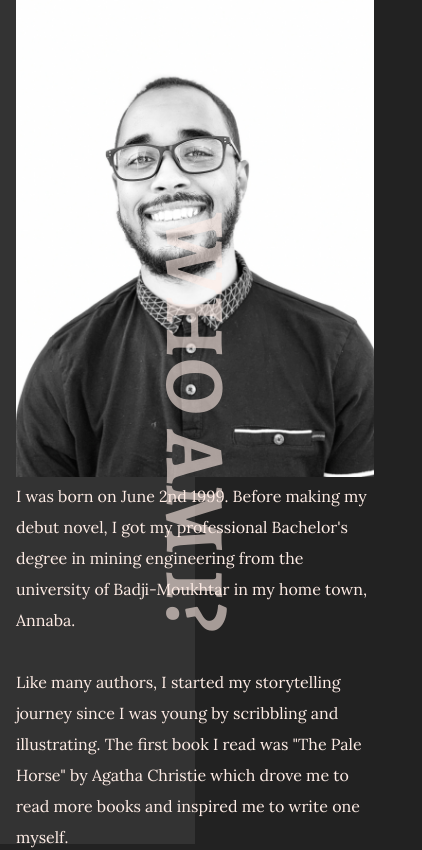
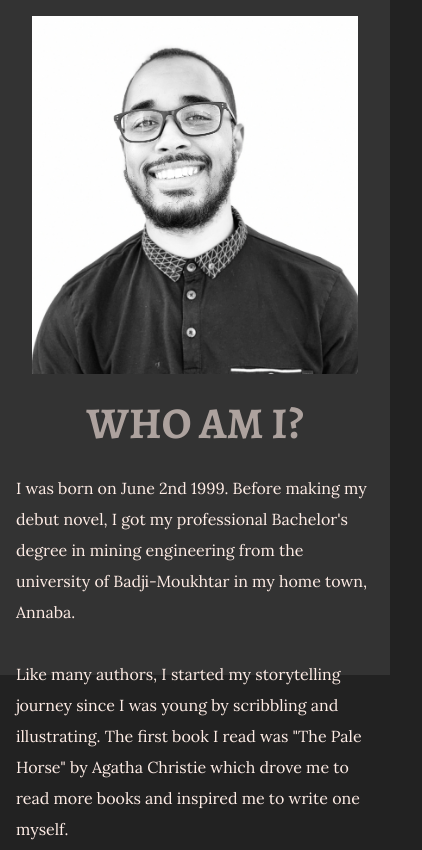
Before and after one commit to LokmaneDaoudi/L.D.Bsoton, a Nuxt app: page /about-me in a window 390 px wide. Shown: the top 850 px of the page, 422 px wide, since content can reach past the window. Built offline with nearby package versions, Linux system fonts and the light colour scheme.

Commit message:
responsive

```diff
--- a/assets/styles/_general.scss
+++ b/assets/styles/_general.scss
@@ -27,8 +27,6 @@ main {
 .container {
   max-width: 1625px;
   padding: 0 1rem;
-  margin: 0 auto 45px;
-  @media screen and (max-width: 768px) {
-    margin: 0 auto;
-  }
+  margin-left: auto;
+  margin-right: auto;
 }
--- a/assets/styles/primeflex/_grid.scss
+++ b/assets/styles/primeflex/_grid.scss
@@ -21,17 +21,18 @@
   padding-left: 0;
 }
 
-.g-3 {
-  margin-right: -3rem;
-  margin-left: -3rem;
+@media screen and (min-width: 768px) {
+  .g-3 {
+    margin-right: -5rem;
+    margin-left: -5rem;
+  }
+
+  .g-3 > .col,
+  .g-3 > [class*='col-'] {
+    padding-right: 5rem;
+    padding-left: 5rem;
+  }
 }
-
-.g-3 > .col,
-.g-3 > [class*='col-'] {
-  padding-right: 3rem;
-  padding-left: 3rem;
-}
-
 .col {
   flex-grow: 1;
   flex-basis: 0;
--- a/assets/styles/primeflex/_misc.scss
+++ b/assets/styles/primeflex/_misc.scss
@@ -125,3 +125,20 @@ $select-props: (
 @include style-class('pointer-events', $pointer-events-props);
 @include style-class('cursor', $cursor-props);
 @include style-class('user-select', $select-props);
+
+// box
+.box {
+  position: relative;
+  &::after {
+    content: '';
+    display: block;
+    padding-bottom: 100%;
+  }
+  > .box-content {
+    position: absolute;
+    left: 0;
+    top: 0;
+    width: 100%;
+    height: 100%;
+  }
+}
--- a/components/Header.vue
+++ b/components/Header.vue
@@ -2,7 +2,7 @@
 
 <template>
   <header>
-    <div class="container p-4 md:p-0 md:py-4 flex align-items-center">
+    <div class="container py-3 md:py-4 flex align-items-center">
       <div class="f-alegreya f-medium f-24px md:f-42px">L.D. Boston</div>
       <nav class="ml-auto nav-links" :class="{ show: sidebarShown }">
         <div class="mobile-nav head">
@@ -24,14 +24,16 @@
           <NuxtLink to="/books">Books</NuxtLink>
         </div>
       </nav>
-      <button class="mobile-nav toggle ml-auto" @click="toggleSidebar">&times;</button>
+      <button class="mobile-nav toggle ml-auto" @click="toggleSidebar">
+        &times;
+      </button>
     </div>
   </header>
 </template>
 
 <script lang="ts" setup>
 let sidebarShown = ref(false);
-let toggleSidebar = () => sidebarShown.value = !sidebarShown.value;
+let toggleSidebar = () => (sidebarShown.value = !sidebarShown.value);
 </script>
 
 <style lang="scss" scoped>
--- a/pages/about-me.vue
+++ b/pages/about-me.vue
@@ -1,10 +1,17 @@
 <template>
   <div class="container">
-    <div class="row g-3 md:pt-6">
-      <div class="md:col-6">
-        <img src="/img/avatar.jpg" style="width: 100%" alt="" />
+    <div class="row g-3 py-3 md:pt-6">
+      <div class="col-12 md:col-6">
+        <div class="avatar-img box">
+          <img src="/img/avatar.jpg" class="box-content px-3 md:px-5" alt="" />
+        </div>
       </div>
-      <div class="md:col-6 md:f-24px text">
+      <div class="col-12 block md:hidden">
+        <h2 class="f-alegreya f-bold op-60 my-4 f-44px text-center">
+          WHO AM I?
+        </h2>
+      </div>
+      <div class="col-12 md:col-6 md:f-24px text">
         <p>
           I was born on June 2nd 1999. Before making my debut novel, I got my
           professional Bachelor's degree in mining engineering from the
@@ -32,7 +39,9 @@
         </p>
       </div>
     </div>
-    <div class="who f-alegreya f-bold op-60 text-vertical-down">WHO AM I?</div>
+    <div class="who f-alegreya f-bold op-60 text-vertical-down hidden md:block">
+      WHO AM I?
+    </div>
   </div>
 </template>
 
@@ -55,8 +64,13 @@
   }
 }
 
+.avatar-img {
+  img {
+    object-fit: cover;
+  }
+}
+
 .text {
-  max-width: 720px;
   > p {
     line-height: 31px;
     margin: 0;
@@ -79,9 +93,20 @@ body::before {
   background-color: var(--grey);
 
   transition: width 0.5s ease-in-out;
+
+  @media screen and (max-width: 768px) {
+    position: absolute;
+    width: 100vw;
+    height: 0;
+  }
 }
 .about-me::before {
   width: 50%;
+
+  @media screen and (max-width: 768px) {
+    width: 100vw;
+    height: 80vh;
+  }
 }
 </style>
 
--- a/pages/books.vue
+++ b/pages/books.vue
@@ -1,20 +1,31 @@
 <template>
-  <div class="container mt-2">
+  <div class="container py-5">
     <div class="flex flex-column mx-auto" style="max-width: 1327px">
       <div class="flex book" v-for="book in books" :key="book.title">
-        <div class="f-alegreya f-bold md:f-61px op-60 text-vertical-up">
+        <div
+          class="
+            f-alegreya f-bold
+            md:f-61px
+            op-60
+            text-vertical-up
+            hidden
+            md:block
+          "
+        >
           {{ book.title }}
         </div>
-        <div class="flex book-card mx-2">
+        <div class="flex flex-column md:flex-row book-card md:mx-2">
           <img :src="book.cover" alt="" />
-          <div class="md:px-6 md:py-5">
+          <div class="md:px-6 md:py-5 mt-4 md:mt-0 text-center md:text-left">
             <h2 class="f-alegreya f-bold md:f-49px m-0 md:mb-3">
               {{ book.title }}
             </h2>
-            <span class="f-alegreya-sans md:f-24px op-80">
+            <div class="f-alegreya-sans md:f-24px op-80 mt-3 md:mt-0">
               {{ book.sub_title }}
-            </span>
-            <div class="flex mt-3">
+            </div>
+            <div
+              class="flex justify-content-center md:justify-content-start mt-3"
+            >
               <a
                 v-if="book.link_amazon"
                 :href="book.link_amazon"
@@ -32,7 +43,7 @@
                 Get Excerpt
               </a>
             </div>
-            <hr class="mt-5 mb-1 w-10" />
+            <hr class="mt-5 mb-1 w-10 mx-auto" />
             <p
               v-html="book.body"
               class="md:f-18px op-80"
@@ -40,7 +51,16 @@
             />
           </div>
         </div>
-        <div class="f-alegreya f-bold md:f-61px op-60 text-vertical-down">
+        <div
+          class="
+            f-alegreya f-bold
+            md:f-61px
+            op-60
+            text-vertical-down
+            hidden
+            md:block
+          "
+        >
           {{ book.sub_title_aside }}
         </div>
       </div>
@@ -51,6 +71,20 @@
 <style lang="scss" scoped>
 .book:not(:last-child) {
   margin-bottom: 40px;
+  position: relative;
+
+  @media screen and (max-width: 768px) {
+    &::after {
+      content: '';
+      position: absolute;
+      left: -20vw;
+      bottom: -10px;
+      width: 200vw;
+      height: 1px;
+      background-color: var(--light);
+      opacity: 0.3;
+    }
+  }
 }
 .book-card {
   background-color: var(--grey);
@@ -62,6 +96,20 @@
   }
   > div {
     width: 53%;
+  }
+
+  @media screen and (max-width: 768px) {
+    background-color: unset;
+
+    > img {
+      width: 69%;
+      margin: 0 auto;
+      background-color: var(--grey);
+      padding: 8px;
+    }
+    > div {
+      width: unset;
+    }
   }
 }
 </style>
--- a/pages/contact.vue
+++ b/pages/contact.vue
@@ -1,10 +1,10 @@
 <template>
-  <div class="container">
+  <div class="container py-5">
     <div class="row md:pt-3">
       <div class="col-12 md:mb-5">
         <h1 class="f-alegreya f-bold op-80 m-0">Let's get in touch</h1>
       </div>
-      <div class="md:col-6">
+      <div class="col-12 md:col-6">
         <form id="contact-form">
           <div class="input-container">
             <input
@@ -39,7 +39,7 @@
             <label class="input-label">Message</label>
           </div>
 
-          <p class="f-alegreya md:f-25px op-30">
+          <p class="f-alegreya f-14px md:f-25px op-30 text-center md:text-left">
             Set your mind at rest, we will not spam your inbox
           </p>
 
@@ -48,17 +48,17 @@
           </div>
         </form>
       </div>
-      <div class="md:col-6 info">
+      <div class="col-12 md:col-6 info mt-6 md:mt-10 text-center md:text-left">
         <h2 class="md:f-54px op-80">Additional Information</h2>
         <div class="mt-5">
-          <div class="md:f-39px op-60">Email</div>
-          <a class="md:f-35px mt-3" href="mailto:ldwrites@something.com">
+          <div class="f-30px md:f-39px op-60">Email</div>
+          <a class="f-27px md:f-35px mt-3" href="mailto:ldwrites@something.com">
             Ldwrites@something.com
           </a>
         </div>
         <div>
-          <div class="md:f-39px op-60">Phone</div>
-          <a class="md:f-35px mt-3" href="tel:+213248209360">
+          <div class="f-30px md:f-39px op-60">Phone</div>
+          <a class="f-27px md:f-35px mt-3" href="tel:+213248209360">
             +213 24 820 93 60
           </a>
         </div>
@@ -70,10 +70,11 @@
 <style lang="scss" scoped>
 h1 {
   font-size: 227px;
+  @media screen and (max-width: 768px) {
+    font-size: 64px;
+  }
 }
 .info {
-  margin-top: 81px;
-
   > h2 {
     margin: 0;
   }
--- a/pages/index.vue
+++ b/pages/index.vue
@@ -2,7 +2,14 @@
   <div class="container">
     <div class="row py-5">
       <div
-        class="md:col-6 order-1 md:order-0 text-center md:text-left md:text-start align-self-center"
+        class="
+          md:col-6
+          order-1
+          md:order-0
+          text-center
+          md:text-left md:text-start
+          align-self-center
+        "
       >
         <p class="f-alegreya f-28px md:f-61px">Hello!</p>
         <h1 class="f-alegreya f-44px md:f-8xl md:my-4">I am L.D. Boston</h1>
@@ -14,10 +21,18 @@
           my life is dedicated to creating impactful stories and helping people
           making ones of their own.
         </p>
-        <NuxtLink class="btn btn-primary f-16 md:f-27 md:mt-3" to="/about-me">Learn more</NuxtLink>
+        <NuxtLink
+          class="btn btn-primary f-16px md:f-27px md:py-4 md:px-7 md:mt-3"
+          to="/about-me"
+          >Learn more</NuxtLink
+        >
       </div>
       <div class="md:col-6 text-right order-0 md:order-1">
-        <img src="/img/main.png" class="main-img px-3 md:p-0" alt="lokman main picture" />
+        <img
+          src="/img/main.png"
+          class="main-img px-3 md:p-0"
+          alt="lokman main picture"
+        />
       </div>
     </div>
   </div>
```
